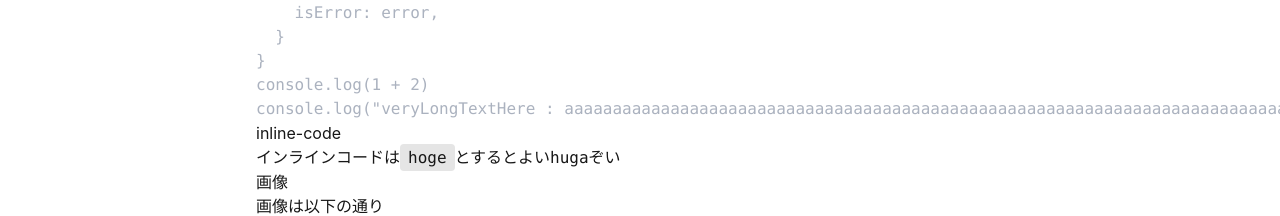
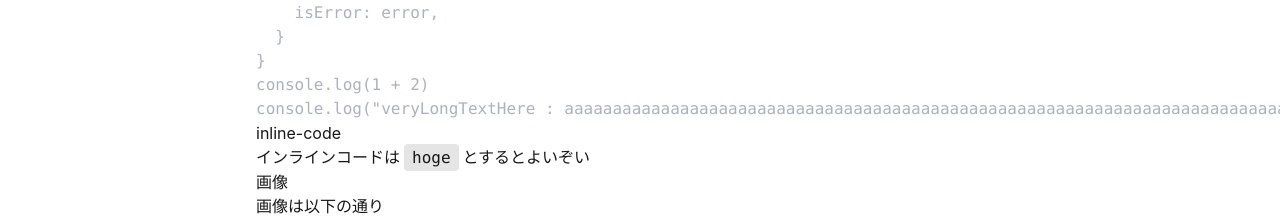
Before and after one commit to object1037/blog, a Next.js app: page /testPost in a window 1280 px wide. Shown: the part 1520-1736 px from the top of the page. Built offline with nearby package versions, Linux system fonts and the light colour scheme.

Commit message:
add mx to the inline-code

```diff
--- a/components/inline-code.tsx
+++ b/components/inline-code.tsx
@@ -1,3 +1,3 @@
 export default function Code({children}: {children: string}) {
-  return <code className="bg-gray-200 px-2 py-1 rounded dark:bg-gray-800">{children}</code>
+  return <code className="mx-1 bg-gray-200 px-2 py-1 rounded dark:bg-gray-800">{children}</code>
 }
--- a/pages/testPost.mdx
+++ b/pages/testPost.mdx
@@ -85,7 +85,7 @@ console.log("veryLongTextHere : aaaaaaaaaaaaaaaaaaaaaaaaaaaaaaaaaaaaaaaaaaaaaaaa
 
 ## inline-code
 
-インラインコードは<Code>hoge</Code>とするとよい`huga`ぞい
+インラインコードは<Code>hoge</Code>とするとよいぞい
 
 # 画像
 
```
